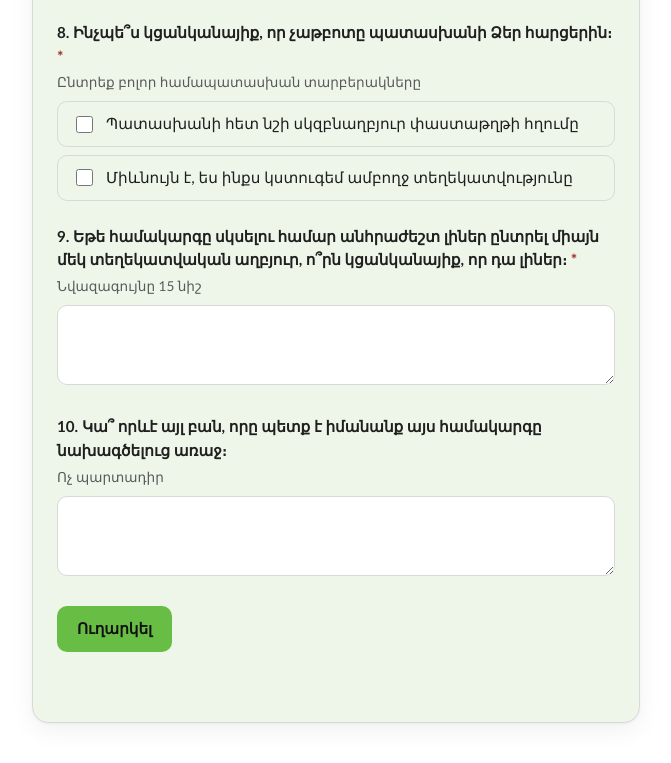
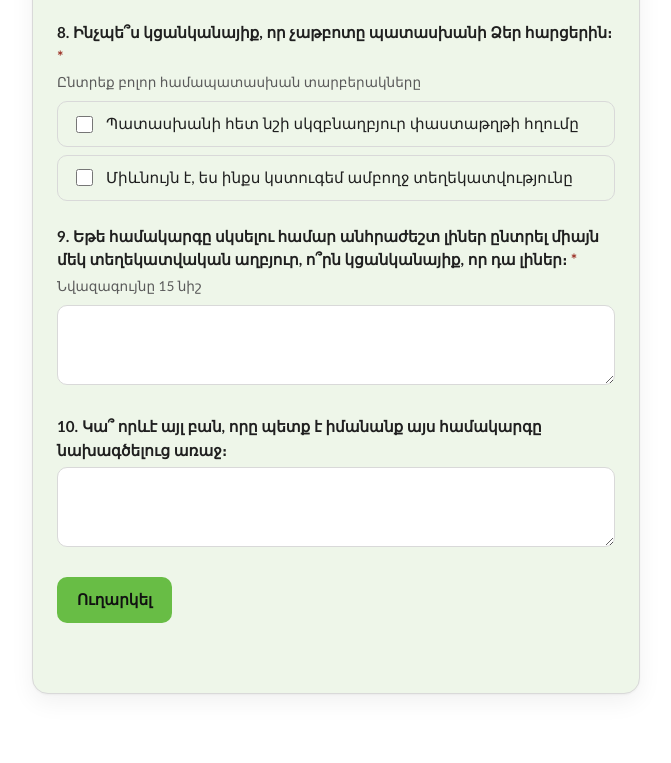
Before and after one commit to yenipa2312/info-hub-survey, a website: page index.html in a window 1280 px wide. Shown: the part 1830-2593 px from the top of the page, without its empty margins (304-975 px from the left). After the commit the page ends 2572 px from the top, so only its background shows below. Drawn offline with Linux system fonts and the light colour scheme.

Commit message:
Remove the last "Ոչ պարտադիր" hint (Q10)
Optional fields are now signalled only by the absence of the red *,
consistent with Q3.

Co-Authored-By: Claude Opus 5 <noreply@anthropic.com>

```diff
--- a/index.html
+++ b/index.html
@@ -231,7 +231,6 @@
       <!-- Q10 -->
       <div class="field">
         <label class="field-label" for="other-notes">10. Կա՞ որևէ այլ բան, որը պետք է իմանանք այս համակարգը նախագծելուց առաջ։</label>
-        <span class="field-hint">Ոչ պարտադիր</span>
         <textarea id="other-notes" name="otherNotes"></textarea>
       </div>
 
```
